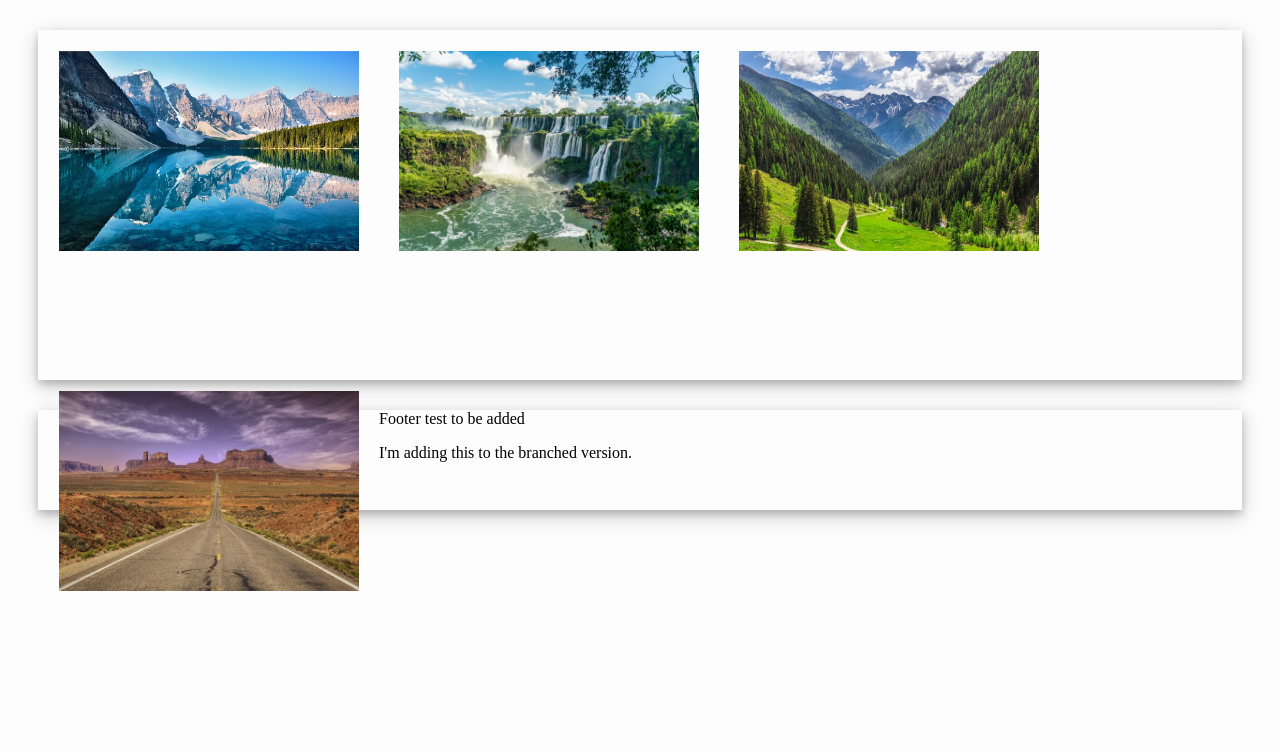
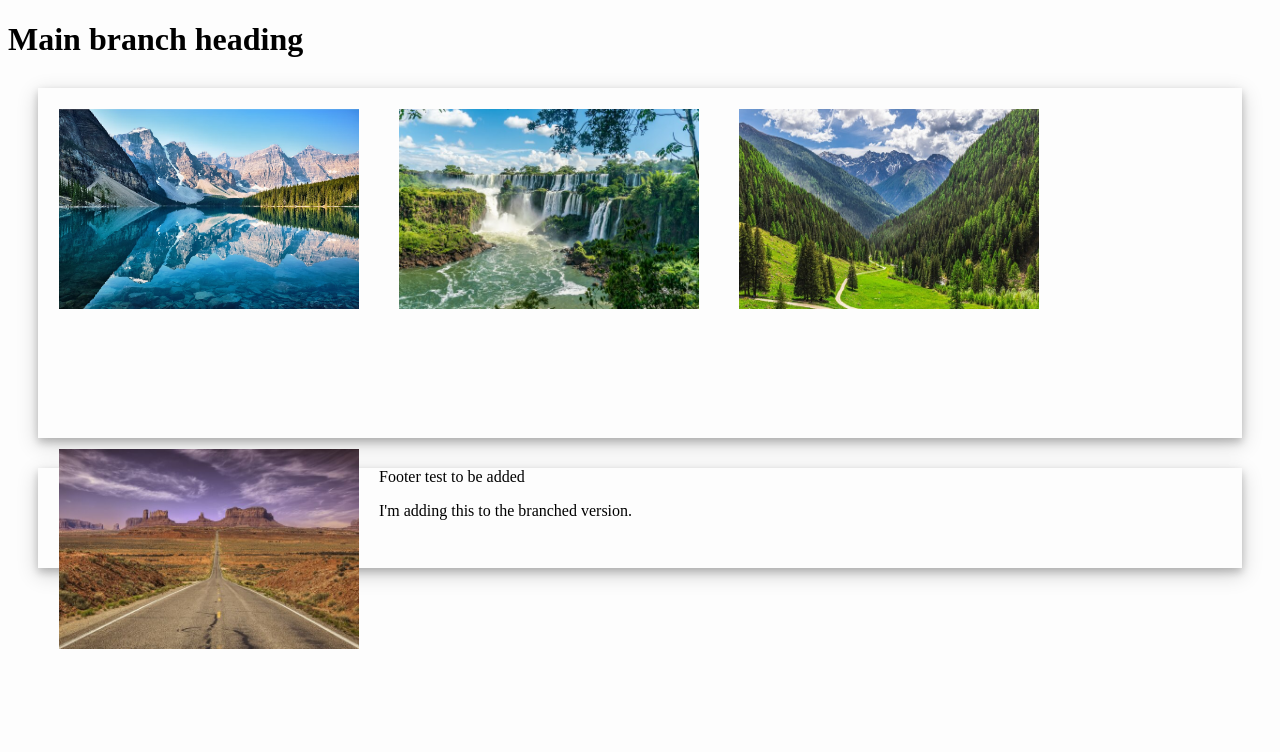
Before and after one commit to Jayshan/fullstackpractice, a plain HTML site: page index.html in a window 1280 px wide. Drawn offline with Linux system fonts and the light colour scheme.

Commit message:
Adding h1 for main branch

```diff
--- a/index.html
+++ b/index.html
@@ -5,6 +5,7 @@
         <link rel="stylesheet" href="styles/stylesheet.css">
     </head>
     <body>
+        <h1>Main branch heading</h1>
         <!--<h1>This is a test page</h1>
         <ul>
             <li>Page 1</li>
```
